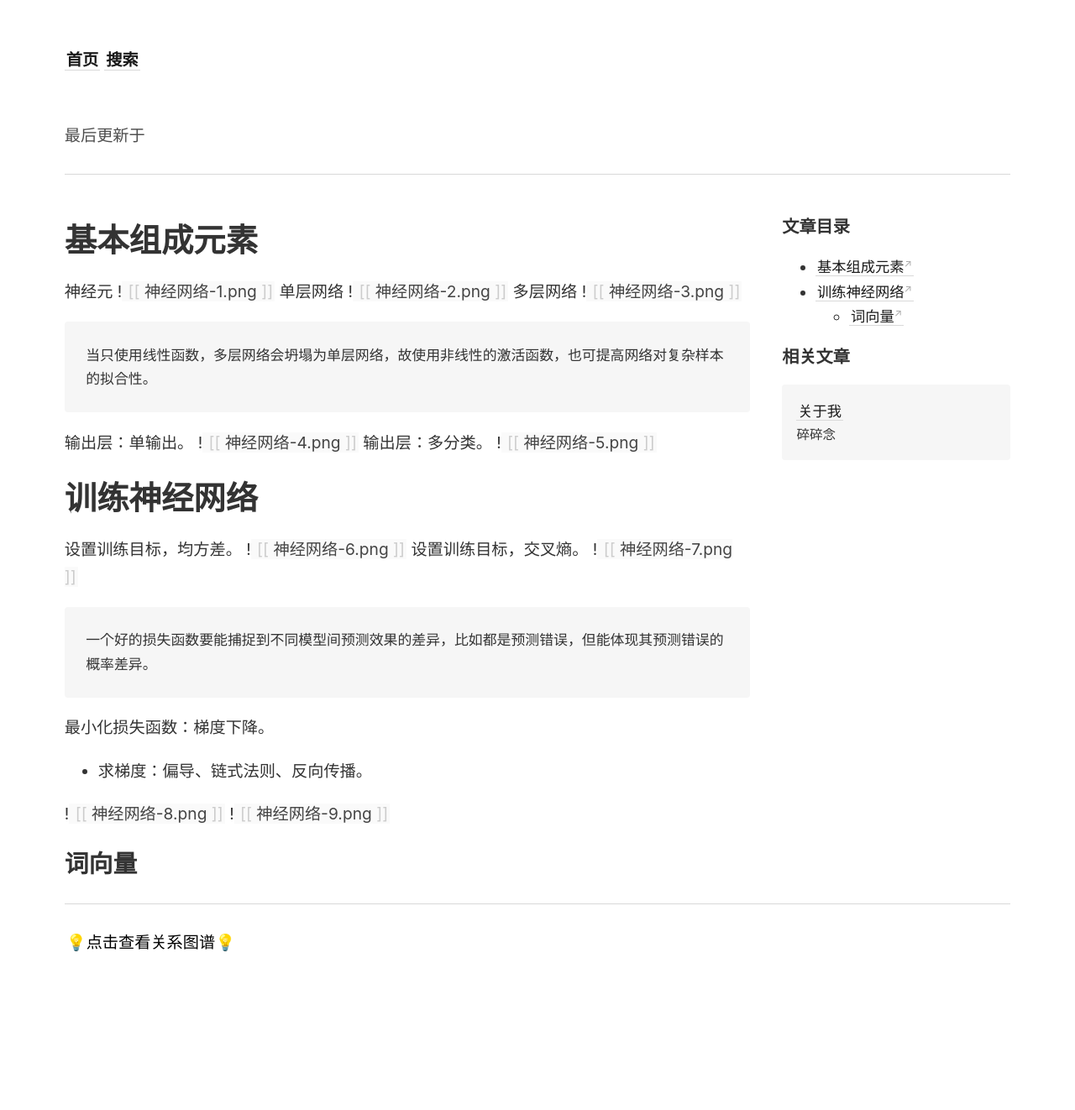
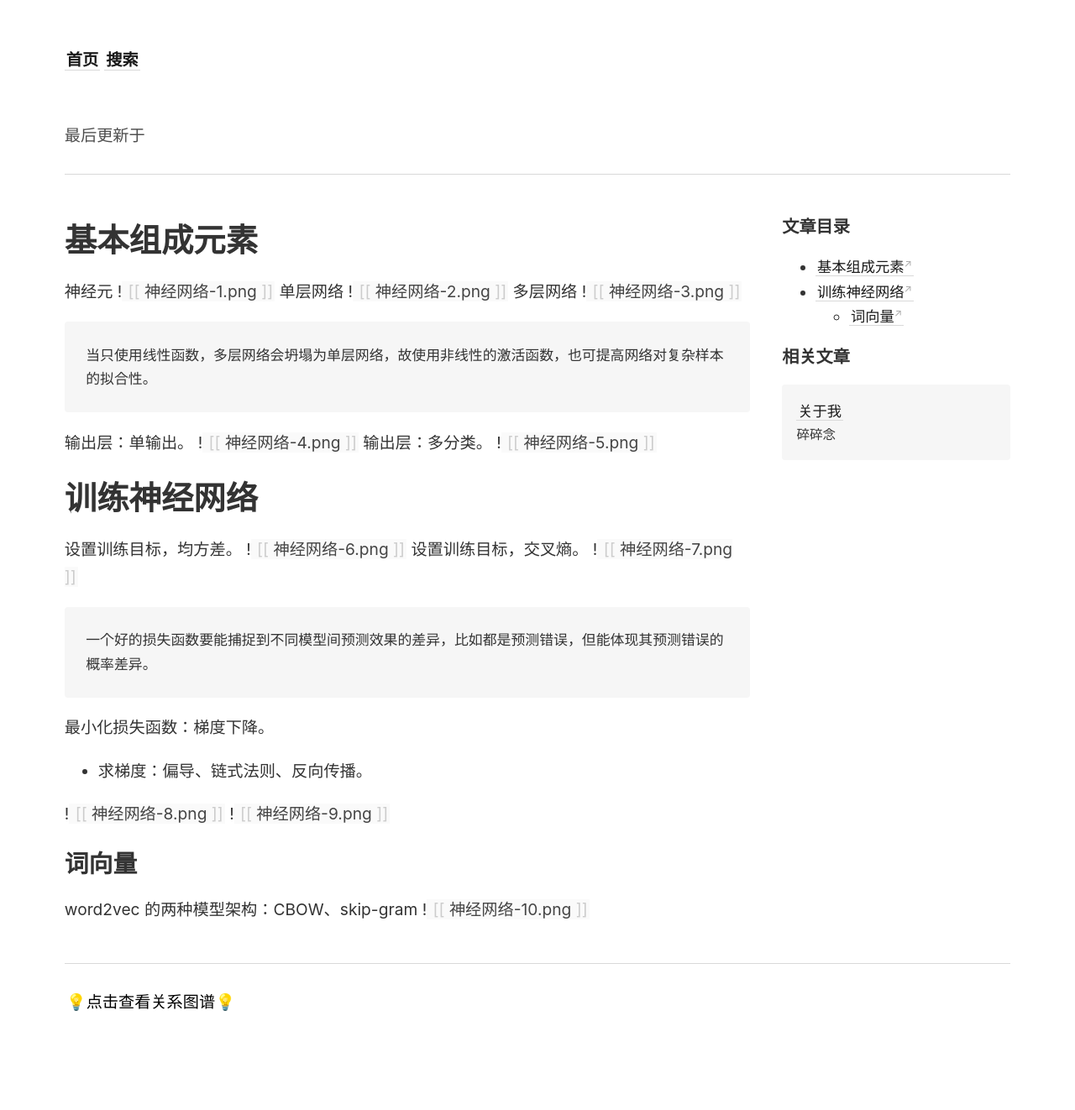
Before and after one commit to wingowen/digital-garden-jekyll, a Jekyll site: the page built from _notes/神经网络.md, in a window 1280 px wide. Shown: the whole page at 84% size. Built offline with Jekyll 4.4.1, drawn with Linux system fonts in a browser that asks for light colours; before the commit the page ends 1251 px from its top, so only the background shows below that.

Commit message:
vault backup: 2025-01-14 16:33:08

```diff
--- a/_notes/神经网络.md
+++ b/_notes/神经网络.md
@@ -30,3 +30,6 @@
 ![[神经网络-9.png]]
 
 ## 词向量
+
+word2vec 的两种模型架构：CBOW、skip-gram
+![[神经网络-10.png]]
```
Also changed, not shown: .obsidian/workspace.json, assets/images/神经网络-10.png (added).
